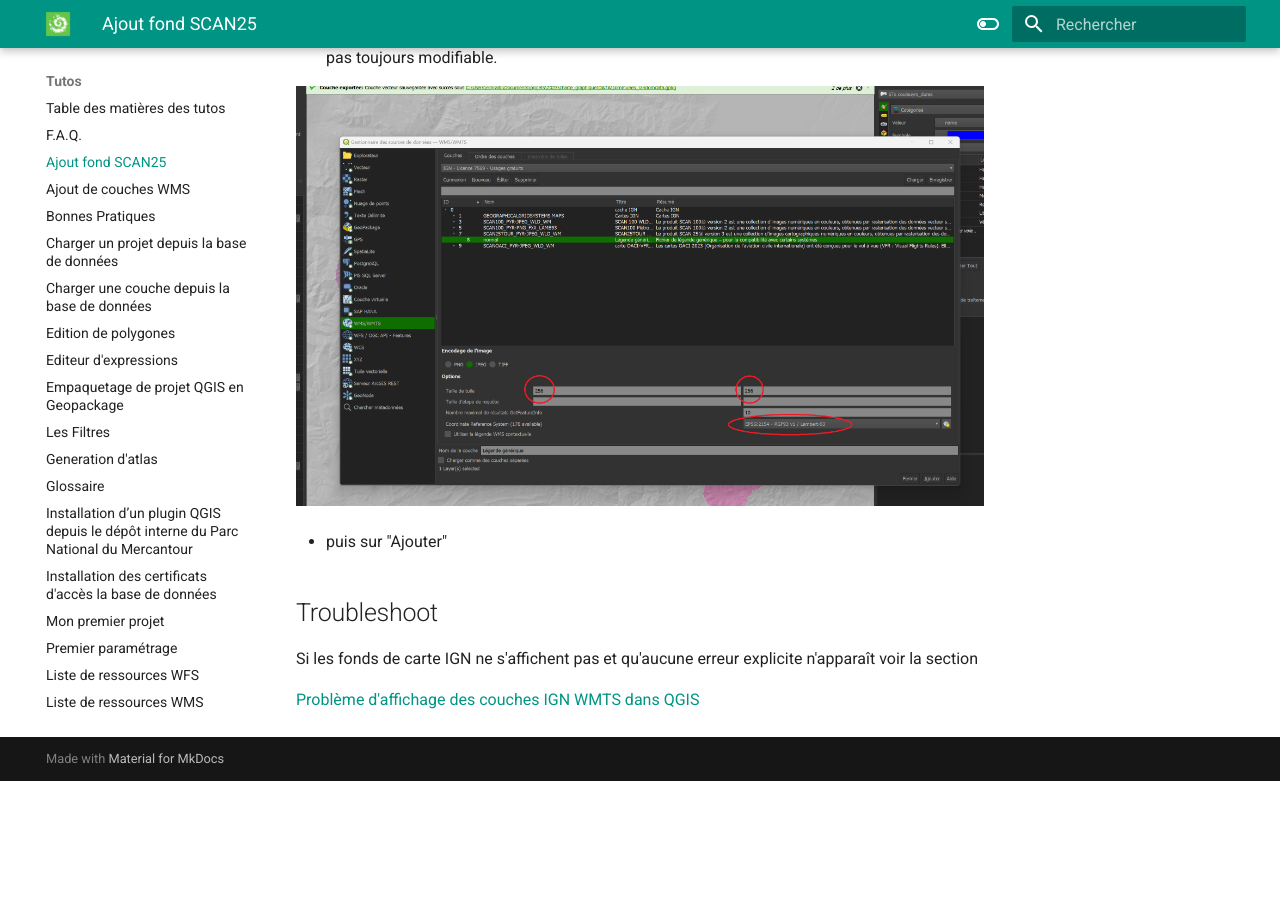
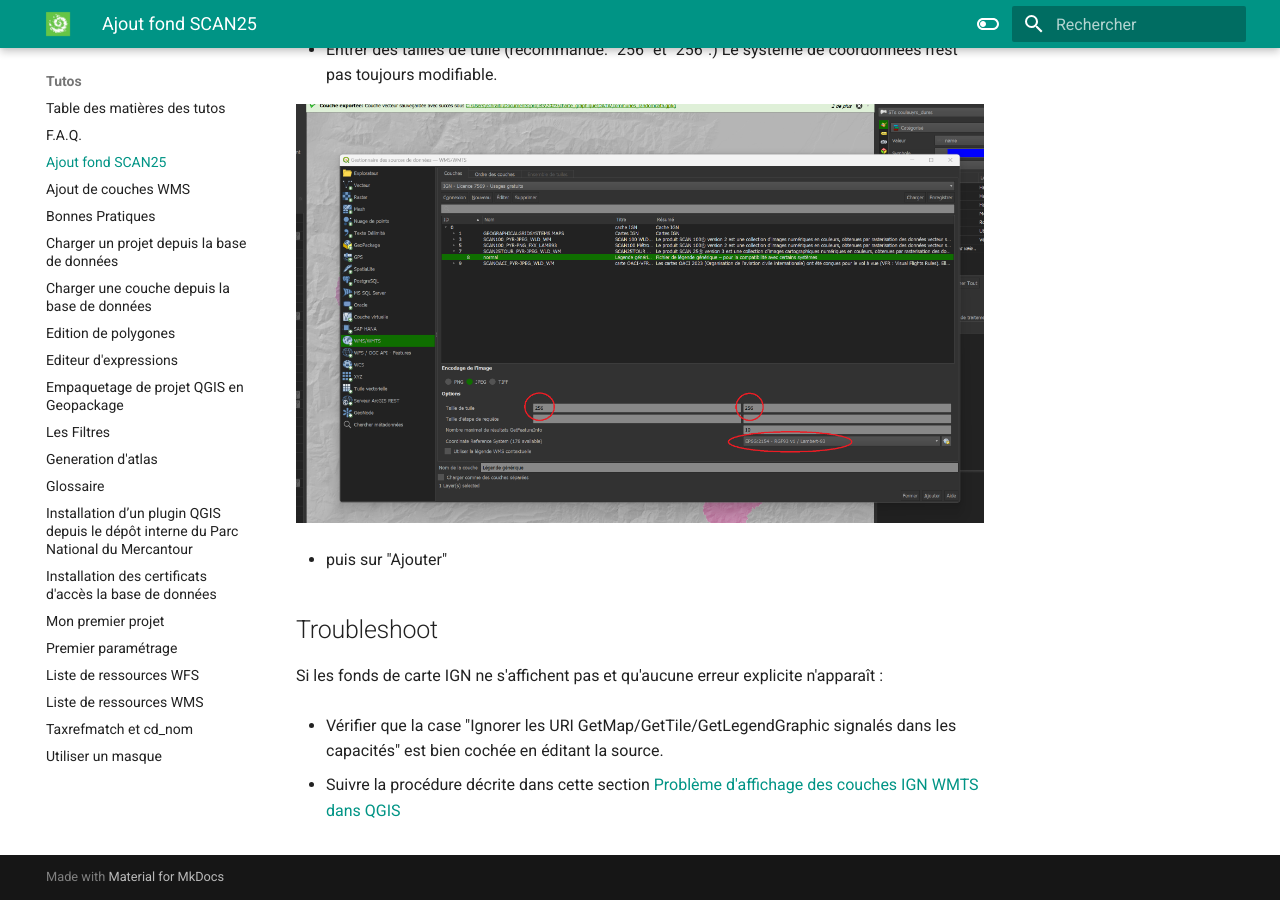
Before and after one commit to PnMercantour/donnees, an MkDocs documentation site: the page built from docs/tutos/ajout_fond_SCAN25.md, in a window 1280 px wide and 900 px high, scrolled down 2216 px. Built offline with MkDocs 1.6.1 and Material for MkDocs 9.7.7, drawn with Linux system fonts in a browser that asks for light colours; before the commit the page ends 2997 px from its top, so only the background shows below that; some of the changed text lies outside the part shown.

Commit message:
check tuto scan25 and correct format and links

```diff
--- a/docs/tutos/ajout_fond_SCAN25.md
+++ b/docs/tutos/ajout_fond_SCAN25.md
@@ -21,6 +21,7 @@
 
 - Dans nom entrer "Scan 25"
 - Dans URL copier le lien suivant
+
 > https://data.geopf.fr/private/wms-r?SERVICE=WMS&VERSION=1.3.0&REQUEST=GetCapabilities&apikey=ign_scan_ws
 
 <!--
@@ -34,6 +35,7 @@
 	- Valeur d'en-tête: ign_scan_ws
 ![](./img/detail_params_scan25.png)
 -->
+
 - Cocher la case "Ignorer les URI GetMap/GetTile/GetLegendGraphic signalés dans les capacités"
 
 -  Puis cliquer sur OK.
@@ -70,6 +72,9 @@
 
 ## Troubleshoot
 
-Si les fonds de carte IGN ne s'affichent pas et qu'aucune erreur explicite n'apparaît voir la section
+Si les fonds de carte IGN ne s'affichent pas et qu'aucune erreur explicite n'apparaît :
 
-[Problème d'affichage des couches IGN WMTS dans QGIS](./FAQ.md#problème-daffichage-des-couches-ign-wmts-dans-qgis)
+- Vérifier que la case "Ignorer les URI GetMap/GetTile/GetLegendGraphic signalés dans les capacités" est bien cochée en éditant la source.
+
+
+- Suivre la procédure décrite dans cette section [Problème d'affichage des couches IGN WMTS dans QGIS](./FAQ.md#probleme-daffichage-des-couches-ign-wmts-dans-qgis)
```
